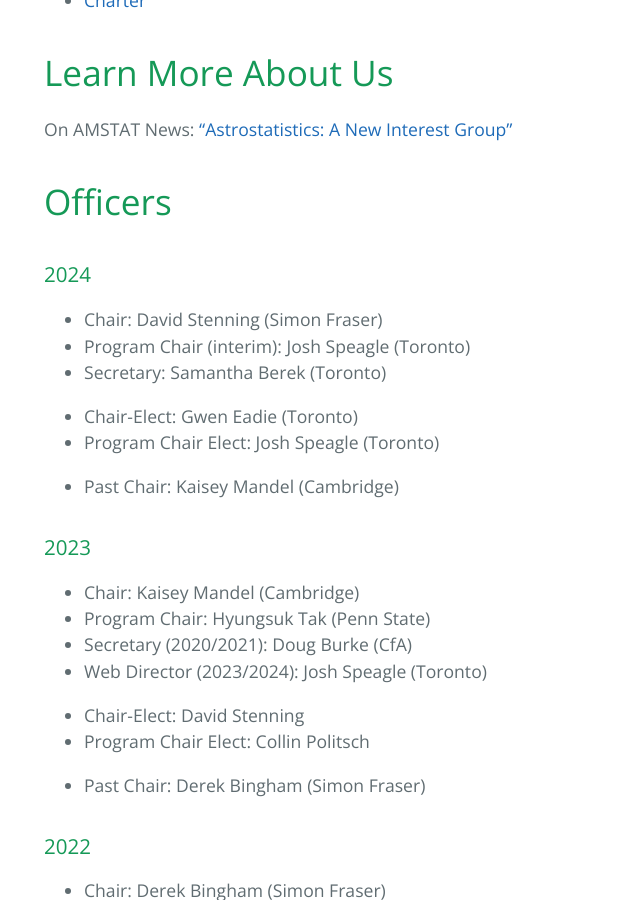
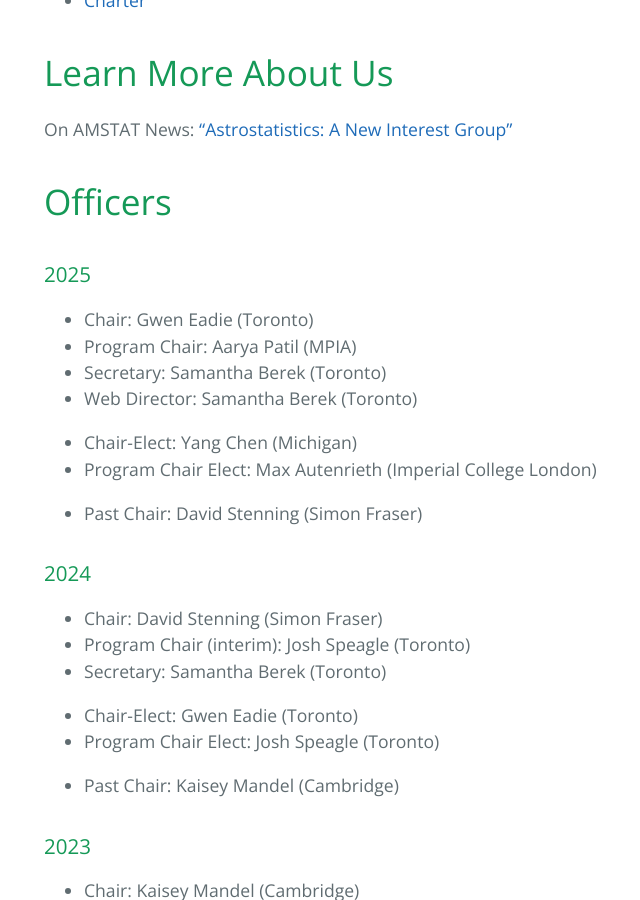
Before and after one commit to aigamstat/aigamstat.github.io, a Jekyll site: the page built from about_us.md, in a window 1280 px wide and 900 px high, scrolled down 422 px. Shown: the whole window, without its empty margins (180-820 px from the left). Built offline with Jekyll 4.4.1, drawn with Linux system fonts in a browser that asks for light colours.

Commit message:
2025 officers

```diff
--- a/about_us.md
+++ b/about_us.md
@@ -20,6 +20,17 @@
 On AMSTAT News:  ["Astrostatistics:  A New Interest Group"](https://magazine.amstat.org/blog/2014/08/01/astrostats-group/)
 
 # Officers
+
+### 2025
+- Chair: Gwen Eadie (Toronto)
+- Program Chair: Aarya Patil (MPIA)
+- Secretary: Samantha Berek (Toronto)
+- Web Director: Samantha Berek (Toronto)
+
+- Chair-Elect: Yang Chen (Michigan)
+- Program Chair Elect: Max Autenrieth (Imperial College London)
+
+- Past Chair: David Stenning (Simon Fraser)
 
 ### 2024
 - Chair: David Stenning (Simon Fraser)
```
